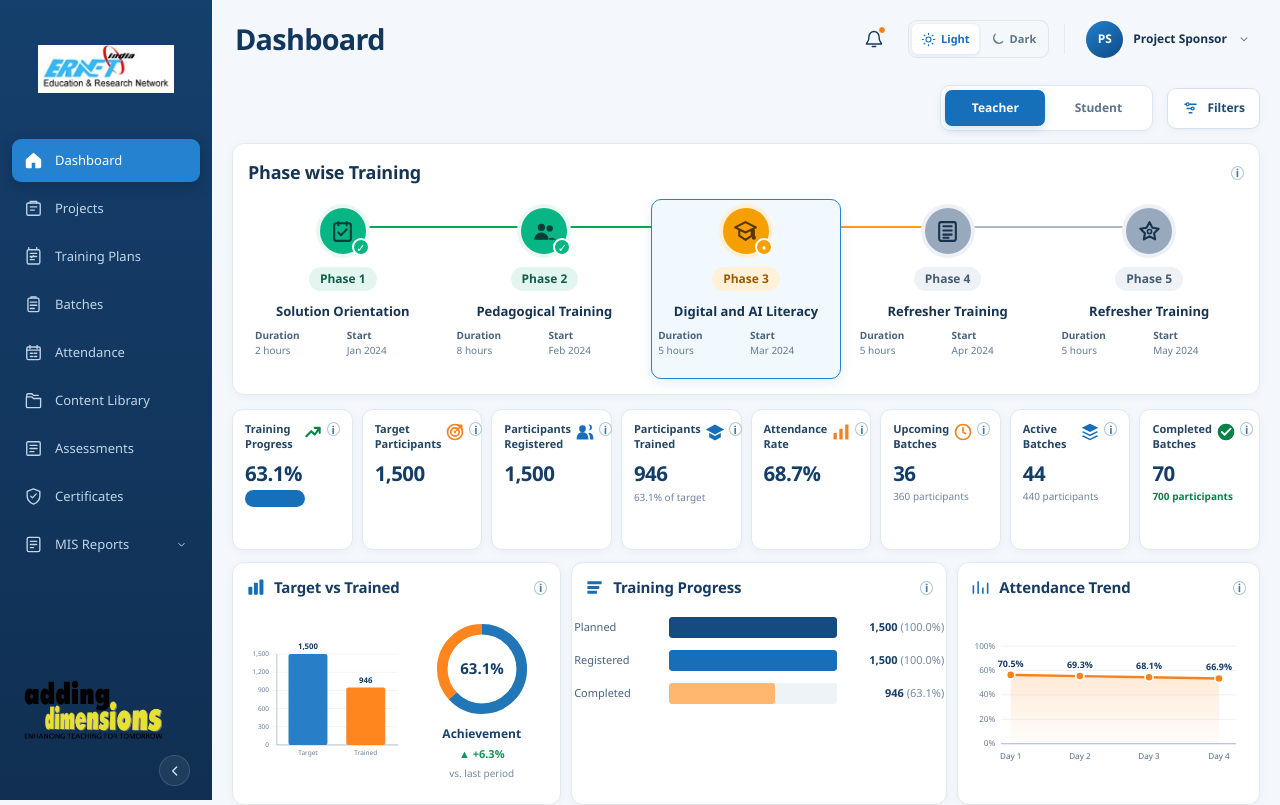
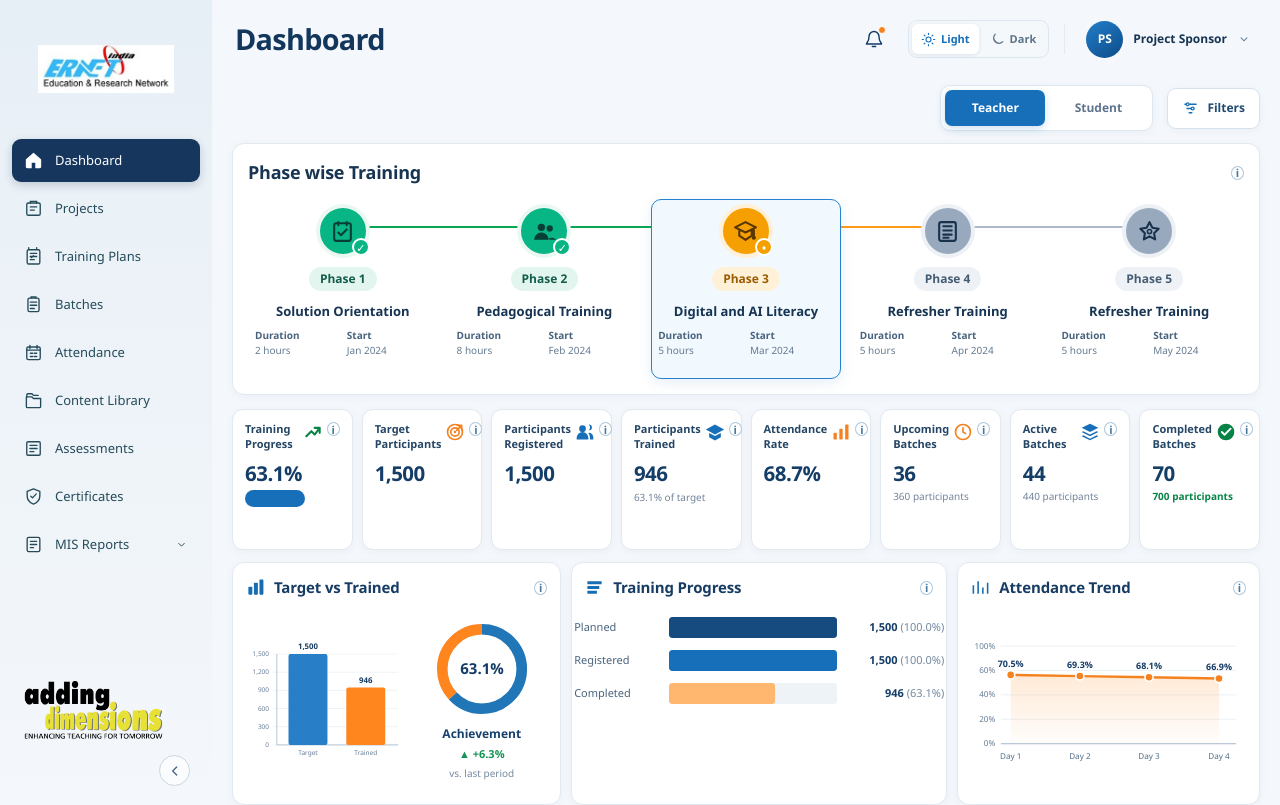
Before and after one commit to VSKSurya/TeacherTraining, a React (Vite) app: page / in a window 1280 px wide. Shown: the top 805 px of the page. Built offline with nearby package versions, Linux system fonts and the light colour scheme.

Commit message:
Make mobile sidebar menus scrollable

```diff
--- a/src/content-library.css
+++ b/src/content-library.css
@@ -10,14 +10,15 @@
 
     /* Phasewise Dashboard shell shared with Content Library */
     .app{grid-template-columns:212px minmax(0,1fr)}
-    .sidebar{position:sticky;top:0;display:flex;width:auto;height:100vh;min-height:650px;flex-direction:column;padding:19px 12px 14px;background:linear-gradient(180deg,#153f6c,#102f52);color:#d9e9f9}
-    .brand{display:flex;min-height:100px;flex-direction:column;align-items:center;justify-content:center;margin:0 0 20px;padding:0;color:#fff;text-decoration:none}
+    .sidebar{position:sticky;top:0;display:flex;width:auto;height:100vh;min-height:650px;flex-direction:column;padding:19px 12px 14px;background:linear-gradient(180deg,#e7eff6,#f4f7fb);color:#496681}
+    .brand{display:flex;min-height:100px;flex-direction:column;align-items:center;justify-content:center;margin:0 0 20px;padding:0;color:#17365d;text-decoration:none}
     .brand img.brand-logo{display:block;width:min(155px,100%);height:auto;max-height:48px;object-fit:contain}
     .side-nav{display:grid;grid-template-columns:1fr;gap:5px;height:auto}
-    .side-link{display:flex;min-height:43px;flex-direction:row;align-items:center;justify-content:flex-start;gap:12px;padding:0 12px;border-radius:9px;color:#c1d5e9;text-decoration:none;font-size:13px}
+    .side-link{display:flex;min-height:43px;flex-direction:row;align-items:center;justify-content:flex-start;gap:12px;padding:0 12px;border-radius:9px;background:transparent;color:#244b59;text-decoration:none;font-size:13px}
     .side-link svg{width:19px;height:19px;flex:0 0 auto}
-    .side-link.active{background:#2582d1;color:#fff;box-shadow:0 5px 14px #071e3750}
-    .side-bottom{margin-top:auto;padding:15px 10px 0;color:#a9c6e2;font-size:12px;line-height:1.45}.collapse{display:grid;width:31px;height:31px;place-items:center;margin-left:auto;border:1px solid #ffffff22;border-radius:50%;background:#ffffff10;color:#d3e6f8;cursor:pointer}
+    .side-link:hover{background:#f4f7fb;color:#173f4a}
+    .side-link.active{background:#17365d;color:white;box-shadow:0 3px 10px #071e3730}
+    .side-bottom{margin-top:auto;padding:15px 10px 0;color:#526a7a;font-size:12px;line-height:1.45}.collapse{display:grid;width:31px;height:31px;place-items:center;margin-left:auto;border:1px solid #cbd7e1;border-radius:50%;background:#ffffffaa;color:#496681;cursor:pointer}
     .side-logo{display:block;width:min(145px,100%);height:auto;margin:0 0 15px;object-fit:contain}
     .nav-label,.sidebar-note{display:none}
     .main{min-width:0;padding:0 20px 24px}
@@ -50,10 +51,13 @@
     .side-group>summary::-webkit-details-marker{display:none}
     .side-group>summary .side-group-chevron{width:13px;height:13px;margin-left:auto;flex:0 0 auto;transition:transform .16s}
     .side-group[open]>summary .side-group-chevron{transform:rotate(180deg)}
-    .side-submenu{display:grid;gap:3px;margin:4px 0 5px 31px;padding-left:10px;border-left:1px solid #ffffff35}
-    .side-submenu a{display:block;padding:7px 8px;border-radius:6px;color:#c1d5e9;text-decoration:none;font-size:11px;line-height:1.25}
-    .side-submenu a:hover,.side-submenu a:focus-visible{background:#ffffff12;color:#fff}
-    @media(max-width:900px){.side-group>summary .side-group-chevron{display:none}.side-group[open] .side-submenu{position:absolute;z-index:8;top:0;left:calc(100% + 7px);width:190px;margin:0;padding:7px;border:1px solid #ffffff26;border-radius:9px;background:#153f6c;box-shadow:0 8px 20px #071e3750}}
+    .side-submenu{display:grid;gap:3px;margin:4px 0 5px 31px;padding-left:10px;border-left:1px solid #cbd7e1}
+    .side-submenu a{display:block;padding:7px 8px;border-radius:6px;background:transparent;color:#244b59;text-decoration:none;font-size:11px;line-height:1.25}
+    .side-submenu a:hover,.side-submenu a:focus-visible{background:#f4f7fb;color:#173f4a}
+    .side-submenu a.active,.side-submenu a[aria-current="page"]{background:#17365d;color:white;box-shadow:0 3px 10px #071e3730}
+    @media(min-width:901px){.sidebar{overflow-y:auto;overscroll-behavior:contain;scrollbar-color:#b7c7d5 transparent;scrollbar-width:thin}.sidebar .side-nav{align-content:start}}
+    @media(max-width:900px){.side-group>summary .side-group-chevron{display:none}.side-group[open] .side-submenu{position:absolute;z-index:8;top:0;left:calc(100% + 7px);width:190px;max-height:calc(100vh - 16px);overflow-y:auto;overscroll-behavior:contain;margin:0;padding:7px;border:1px solid #d5e0e8;border-radius:9px;background:#e7eff6;box-shadow:0 8px 20px #071e3730}}
+    @media(max-width:620px){.sidebar{overflow-x:auto;overflow-y:hidden;scrollbar-width:thin;scrollbar-color:#b7c7d5 transparent}.sidebar::-webkit-scrollbar{height:4px}.sidebar .side-nav{display:flex;width:max-content;min-width:100%;height:100%;grid-template-columns:none;gap:4px;overflow:visible}.sidebar .side-link,.sidebar .side-link:nth-child(n+6){display:flex;width:64px;min-width:64px;flex:0 0 64px;min-height:47px}.sidebar .side-group{flex:0 0 auto}.sidebar .side-group[open] .side-submenu{position:fixed;top:auto;right:auto;bottom:calc(70px + env(safe-area-inset-bottom));left:8px;width:min(220px,calc(100vw - 16px));max-height:calc(100dvh - 92px);overflow-y:auto}}
 
 .file-icon-box{display:grid;width:46px;height:46px;place-items:center;margin:0 0 12px;border-radius:11px;background:#eaf4fd;color:#176fba}
 .file-icon-box svg{width:26px;height:26px;fill:none;stroke:currentColor;stroke-width:1.8;stroke-linecap:round;stroke-linejoin:round}
--- a/src/styles.css
+++ b/src/styles.css
@@ -127,4 +127,6 @@
     .side-submenu a{display:block;padding:7px 8px;border-radius:6px;color:#244b59;text-decoration:none;font-size:11px;line-height:1.25}
     .side-submenu a:hover,.side-submenu a:focus-visible{background:#f4f7fb;color:#173f4a}
     .side-submenu a.active,.side-submenu a[aria-current="page"]{background:#17365d;color:#fff;box-shadow:0 3px 10px #071e3730}
-    @media(max-width:900px){.side-group>summary .side-group-chevron{display:none}.side-group[open] .side-submenu{position:absolute;z-index:8;top:0;left:calc(100% + 7px);width:190px;margin:0;padding:7px;border:1px solid #d5e0e8;border-radius:9px;background:#e7eff6;box-shadow:0 8px 20px #071e3730}}
+    @media(min-width:901px){.sidebar{overflow-y:auto;overscroll-behavior:contain;scrollbar-color:#b7c7d5 transparent;scrollbar-width:thin}.sidebar .side-nav{align-content:start}}
+    @media(max-width:900px){.side-group>summary .side-group-chevron{display:none}.side-group[open] .side-submenu{position:absolute;z-index:8;top:0;left:calc(100% + 7px);width:190px;max-height:calc(100vh - 16px);overflow-y:auto;overscroll-behavior:contain;margin:0;padding:7px;border:1px solid #d5e0e8;border-radius:9px;background:#e7eff6;box-shadow:0 8px 20px #071e3730}}
+    @media(max-width:620px){.sidebar{overflow-x:auto;overflow-y:hidden;scrollbar-width:thin;scrollbar-color:#b7c7d5 transparent}.sidebar::-webkit-scrollbar{height:4px}.sidebar .side-nav{display:flex;width:max-content;min-width:100%;height:100%;grid-template-columns:none;gap:4px;overflow:visible}.sidebar .side-link,.sidebar .side-link:nth-child(n+6){display:flex;width:64px;min-width:64px;flex:0 0 64px;min-height:47px}.sidebar .side-group{flex:0 0 auto}.sidebar .side-group[open] .side-submenu{position:fixed;top:auto;right:auto;bottom:calc(70px + env(safe-area-inset-bottom));left:8px;width:min(220px,calc(100vw - 16px));max-height:calc(100dvh - 92px);overflow-y:auto}}
```
